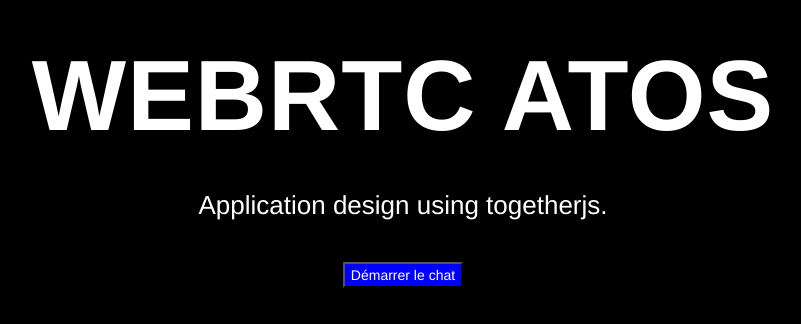
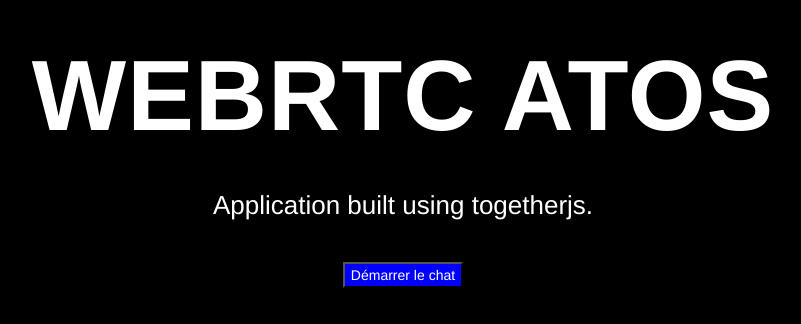
Before and after one commit to Papalay/togetherjs-app, a plain HTML site: page index.html in a window 1280 px wide. Shown: the part 236-560 px from the top of the page, without its empty margins (237-1038 px from the left). Drawn offline with Linux system fonts and the light colour scheme.

Commit message:
Update index.html

```diff
--- a/index.html
+++ b/index.html
@@ -20,7 +20,7 @@
                 <div class="row">
                     <div class="col-md-8 col-md-offset-2">
                         <h1 class="brand-heading">WebRTC Atos</h1>
-                        <p class="intro-text">Application design using togetherjs.</p>
+                        <p class="intro-text">Application built using togetherjs.</p>
                     </div>
                 </div>
             </div>
```
